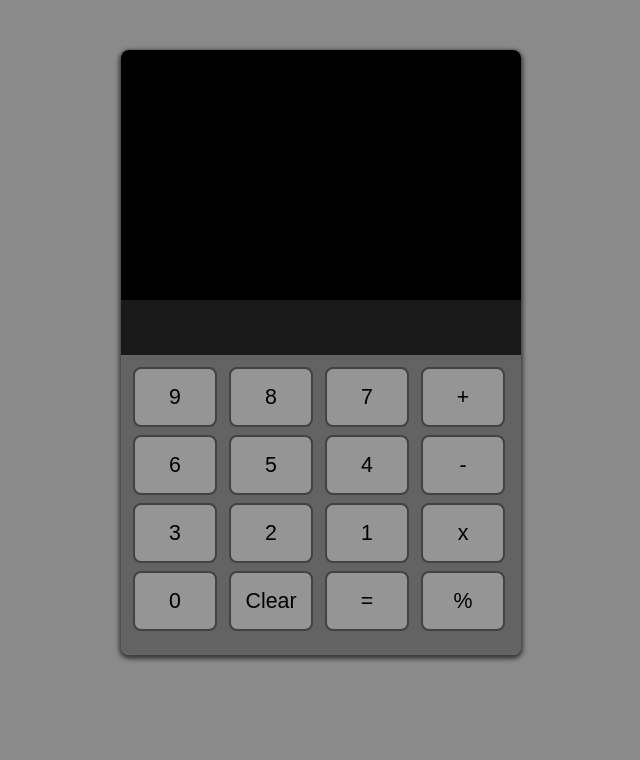
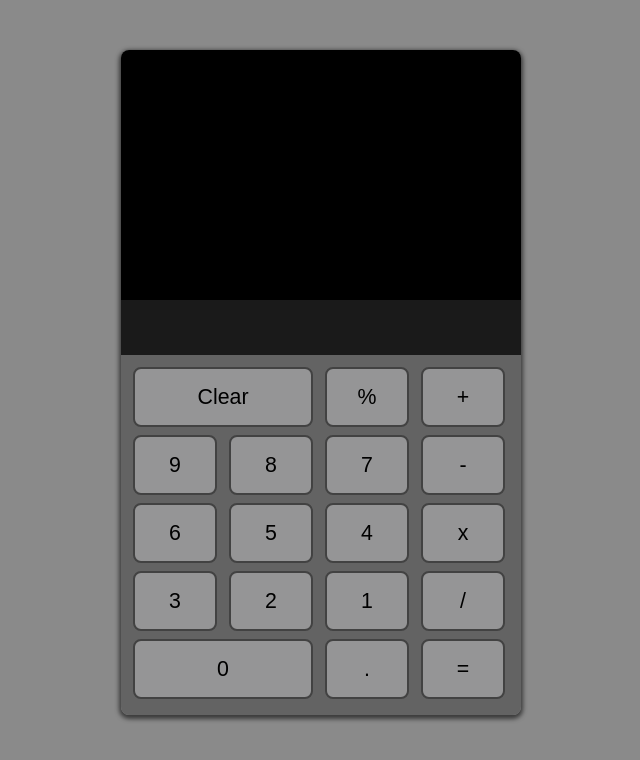
Before and after one commit to Zoldyako/calculator-top, a plain HTML site: page index.html in a window 1280 px wide. Shown: the whole page, without its empty margins (319-959 px from the left). Drawn offline with Linux system fonts and the light colour scheme.

Commit message:
Updated buttons and styles

```diff
--- a/index.html
+++ b/index.html
@@ -14,22 +14,24 @@
         <div id="current-calc">
         </div>
         <div class="btn-calc">
+            <button class="btn-clear">Clear</button>
+            <button class="btn-operator">%</button>
+            <button class="btn-operator">+</button>
             <button class="btn-number">9</button>
             <button class="btn-number">8</button>
             <button class="btn-number">7</button>
-            <button class="btn-operator">+</button>
+            <button class="btn-operator">-</button>
             <button class="btn-number">6</button>
             <button class="btn-number">5</button>
             <button class="btn-number">4</button>
-            <button class="btn-operator">-</button>
+            <button class="btn-operator">x</button>
             <button class="btn-number">3</button>
             <button class="btn-number">2</button>
             <button class="btn-number">1</button>
-            <button class="btn-operator">x</button>
-            <button class="btn-number">0</button>
-            <button class="btn-clear">Clear</button>
+            <button class="btn-operator">/</button>
+            <button class="btn-number btn-zero">0</button>
+            <button class="btn-dot">.</button>
             <button class="btn-equal">=</button>
-            <button class="btn-operator">%</button>
         </div>
     </div>
 </body>
--- a/script.js
+++ b/script.js
@@ -1,5 +1,5 @@
 let currentNumber = 0, previousNumber = 0, operator, result = [];
-let operators = ["+", "-", "*", "/"];
+let operators = ["%", "+", "-", "*", "/"];
 let numbers = [ 9, 8, 7, 6, 5, 4, 3, 2, 1, 0 ];
 let isOperatorClicked = false;
 
@@ -16,6 +16,9 @@ function operate(a, b, operator) {
     let computation;
 
     switch (operator) {
+        case '%':
+            computation = a % b;
+            break;
         case '+':
             computation = a + b;
             break;
--- a/styles.css
+++ b/styles.css
@@ -52,8 +52,14 @@ p {
     background-color: rgb(99, 99, 99);
     border-radius: 0 0 8px 8px;
     box-sizing: border-box;
-    height: 300px;
+    height: 360px;
     padding: 8px;
+}
+
+
+.btn-clear,
+.btn-zero {
+    width: 180px;
 }
 
 
```
